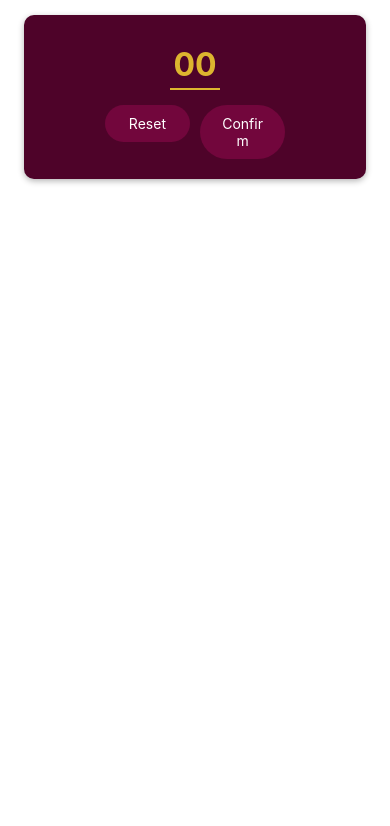
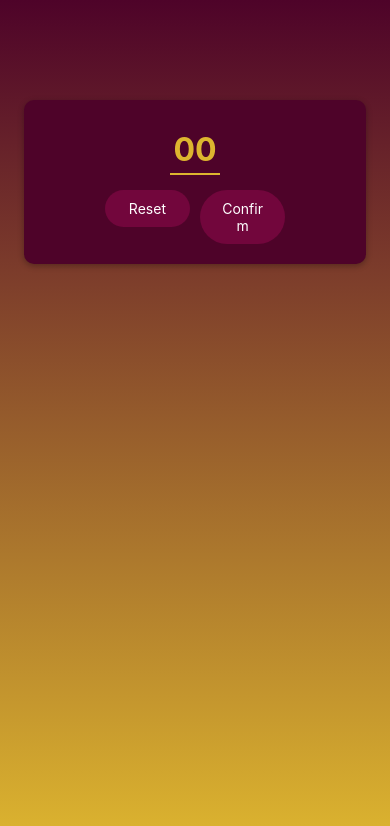
Before and after one commit to Nguonchhay/ReactNativePractice, a React Native app in the folder GuessMyNumber/: screen / in a window 390 px wide. Shown: the top 826 px of the page. Built offline with nearby package versions, Linux system fonts and the light colour scheme.

Commit message:
[GMN] Add background gradient

```diff
--- a/GuessMyNumber/App.js
+++ b/GuessMyNumber/App.js
@@ -1,9 +1,21 @@
+import {
+  StyleSheet
+} from 'react-native';
+import { LinearGradient } from 'expo-linear-gradient';
 import StartGameScreen from './views/screens/StartGameScreen';
 
 const App = () => {
   return (
-    <StartGameScreen />
+    <LinearGradient colors={['#4e0329', '#ddb52f']} style={styles.rootScreen}>
+      <StartGameScreen />
+    </LinearGradient>
   );
 };
 
+const styles = StyleSheet.create({
+  rootScreen: {
+    flex: 1,
+  },
+});
+
 export default App;
--- a/GuessMyNumber/package.json
+++ b/GuessMyNumber/package.json
@@ -12,7 +12,8 @@
     "expo": "~46.0.7",
     "expo-status-bar": "~1.4.0",
     "react": "18.0.0",
-    "react-native": "0.69.4"
+    "react-native": "0.69.4",
+    "expo-linear-gradient": "~11.4.0"
   },
   "devDependencies": {
     "@babel/core": "^7.12.9"
--- a/GuessMyNumber/views/screens/StartGameScreen.js
+++ b/GuessMyNumber/views/screens/StartGameScreen.js
@@ -36,7 +36,7 @@
         borderRadius: 10,
         elevation: 4,
         marginHorizontal: 24,
-        marginTop: 15,
+        marginTop: 100,
         padding: 15,
         shadowColor: '#000',
         shadowOffset: {
```
Also changed, not shown: 1 other file (tests, documents, lock files or other folders).
